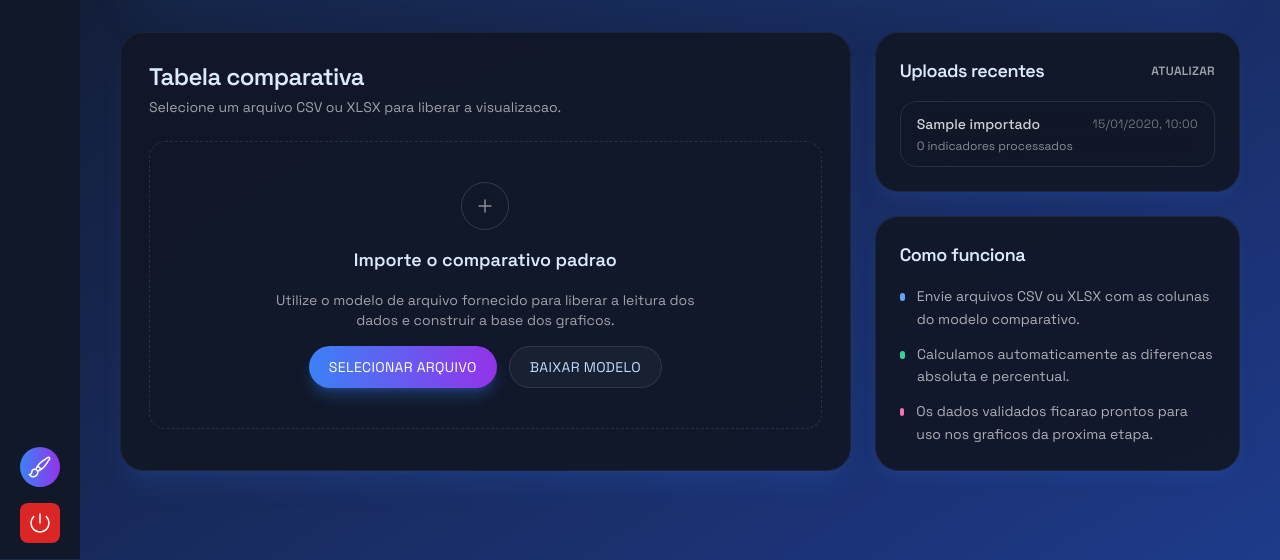
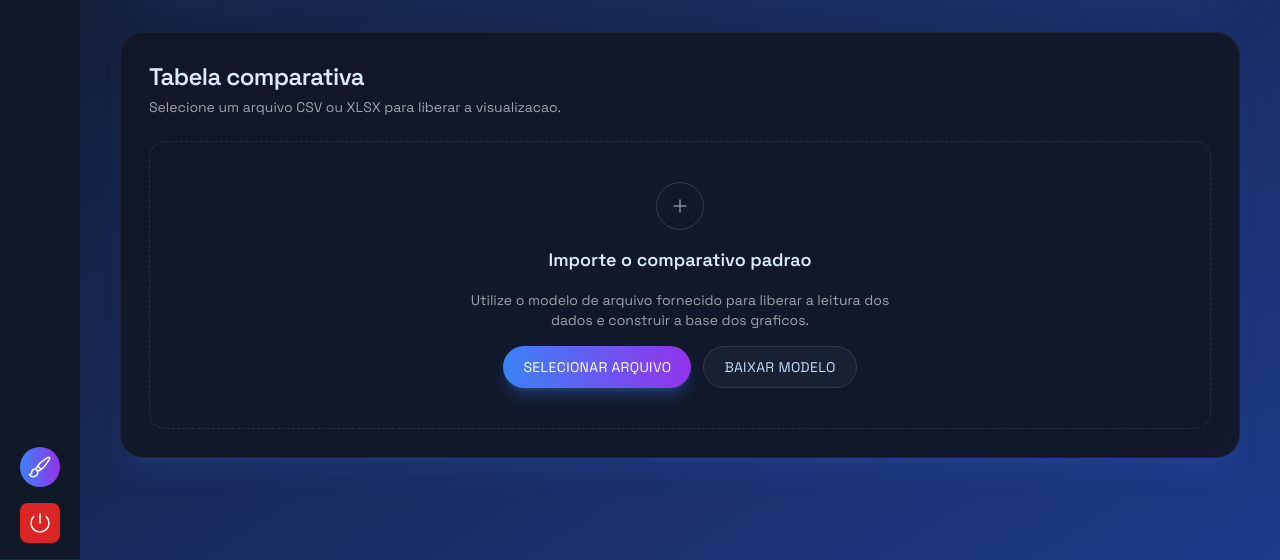
Before and after one commit to A3ON-Tecnologia/dashboard, a Flask app: a page that uses app/templates/workflow_view.html in a window 1280 px wide. Shown: the part 240-800 px from the top of the page. Run offline with Flask 3, Linux system fonts and the light colour scheme; a user stored in the database is signed in; tables that the repository leaves empty hold one stand-in row (values such as "Sample post"); some libraries are stand-ins or nearby versions.

Commit message:
PAGINAÇÃO DE INDICES OK, UPLADO OK

```diff
--- a/app/templates/workflow_view.html
+++ b/app/templates/workflow_view.html
@@ -144,7 +144,7 @@
                     </div>
                 </header>
 
-                <section class="grid lg:grid-cols-[2fr,1fr] gap-6">
+                <section class="space-y-6">
                     <div class="glass-panel {{ theme.modal }} border border-white/5 rounded-3xl p-6 md:p-7 shadow-xl shadow-blue-500/10">
                         <div class="flex flex-col md:flex-row md:items-center md:justify-between gap-4 mb-6">
                             <div>
@@ -160,6 +160,14 @@
                             <button id="createChartBtn" class="hidden {{ theme.buttons.secondary }} px-5 py-2.5 rounded-full text-sm font-semibold tracking-wide uppercase transition-transform duration-300 hover:-translate-y-0.5">
                                 Criar grafico
                             </button>
+                        </div>
+
+                        <div id="paginationWrapper" class="hidden w-full flex-col gap-2 mb-4 text-sm text-white/60 md:flex-row md:items-center md:justify-between">
+                            <span id="paginationInfo" class="text-left md:flex-1"></span>
+                            <div class="flex items-center gap-3 md:justify-end">
+                                <button id="prevPageBtn" class="px-4 py-2 rounded-full border border-white/15 bg-white/5 hover:border-white/30 transition-colors disabled:opacity-40 disabled:cursor-not-allowed">Anterior</button>
+                                <button id="nextPageBtn" class="px-4 py-2 rounded-full border border-white/15 bg-white/5 hover:border-white/30 transition-colors disabled:opacity-40 disabled:cursor-not-allowed">Próximo</button>
+                            </div>
                         </div>
 
                         <div id="tableEmptyState" class="border border-dashed border-white/10 rounded-2xl p-10 text-center space-y-4 {% if processed_data %}hidden{% endif %}">
@@ -198,51 +206,6 @@
                         </div>
                     </div>
 
-                        <div id="paginationWrapper" class="mt-6 hidden items-center justify-between text-xs uppercase tracking-widest text-white/60">
-                            <span id="paginationInfo" class="flex-1"></span>
-                            <div class="flex items-center gap-3">
-                                <button id="prevPageBtn" class="px-4 py-2 rounded-full border border-white/15 bg-white/5 hover:border-white/30 transition-colors disabled:opacity-40 disabled:cursor-not-allowed">Anterior</button>
-                                <button id="nextPageBtn" class="px-4 py-2 rounded-full border border-white/15 bg-white/5 hover:border-white/30 transition-colors disabled:opacity-40 disabled:cursor-not-allowed">Próximo</button>
-                            </div>
-                        </div>
-
-                    <aside class="space-y-6">
-                        <div class="glass-panel {{ theme.modal }} border border-white/5 rounded-3xl p-6 shadow-lg shadow-blue-500/10">
-                            <div class="flex items-center justify-between mb-4">
-                                <h3 class="text-lg font-semibold tracking-tight">Uploads recentes</h3>
-                                <button id="refreshHistoryBtn" class="text-xs font-semibold uppercase tracking-wide text-white/60 hover:text-white/90 transition-colors">
-                                    Atualizar
-                                </button>
-                            </div>
-                            <ul id="historyList" class="space-y-4 text-sm text-white/70">
-                                <li class="text-white/50 text-xs uppercase tracking-wide">
-                                    {% if not arquivo_atual %}
-                                        Nenhum upload realizado ate o momento.
-                                    {% else %}
-                                        Sincronizando registros...
-                                    {% endif %}
-                                </li>
-                            </ul>
-                        </div>
-
-                        <div class="glass-panel {{ theme.modal }} border border-white/5 rounded-3xl p-6 shadow-lg shadow-blue-500/10">
-                            <h3 class="text-lg font-semibold tracking-tight mb-4">Como funciona</h3>
-                            <ul class="space-y-3 text-sm text-white/65 leading-relaxed">
-                                <li class="flex gap-3">
-                                    <span class="h-2 w-2 mt-2 rounded-full bg-blue-400"></span>
-                                    <span>Envie arquivos CSV ou XLSX com as colunas do modelo comparativo.</span>
-                                </li>
-                                <li class="flex gap-3">
-                                    <span class="h-2 w-2 mt-2 rounded-full bg-emerald-400"></span>
-                                    <span>Calculamos automaticamente as diferencas absoluta e percentual.</span>
-                                </li>
-                                <li class="flex gap-3">
-                                    <span class="h-2 w-2 mt-2 rounded-full bg-pink-400"></span>
-                                    <span>Os dados validados ficarao prontos para uso nos graficos da proxima etapa.</span>
-                                </li>
-                            </ul>
-                        </div>
-                    </aside>
                 </section>
             </div>
         </main>
@@ -353,7 +316,7 @@
         let currentArquivo = initialArquivo;
         let fakeProgressInterval = null;
         let currentPage = 1;
-        const rowsPerPage = 10;
+        const rowsPerPage = 5;
 
         function openUploadModal() {
             document.getElementById('uploadModal').classList.remove('hidden');
@@ -463,6 +426,7 @@
                 createChartBtn.classList.add('hidden');
                 tableSubtitle.textContent = 'Selecione um arquivo CSV ou XLSX para liberar a visualizacao.';
                 tbody.innerHTML = '';
+                updatePagination(0, 0, 0, 0);
                 return;
             }
 
@@ -474,8 +438,23 @@
             headPeriodo1.textContent = data.periodo_1_label || 'Periodo 1';
             headPeriodo2.textContent = data.periodo_2_label || 'Periodo 2';
 
+            const totalItems = data.indicadores.length;
+            const totalPages = Math.max(Math.ceil(totalItems / rowsPerPage), 1);
+
+            if (currentPage > totalPages) {
+                currentPage = totalPages;
+            }
+
+            if (currentPage < 1) {
+                currentPage = 1;
+            }
+
+            const startIndex = (currentPage - 1) * rowsPerPage;
+            const endIndexExclusive = startIndex + rowsPerPage;
+            const pageItems = data.indicadores.slice(startIndex, endIndexExclusive);
+
             tbody.innerHTML = '';
-            data.indicadores.forEach((item, index) => {
+            pageItems.forEach((item, index) => {
                 const row = document.createElement('tr');
                 row.className = 'fade-in-up';
                 row.style.animationDelay = `${index * 60}ms`;
@@ -499,6 +478,10 @@
                 `;
                 tbody.appendChild(row);
             });
+
+            const pageStartDisplay = totalItems === 0 ? 0 : startIndex + 1;
+            const pageEndDisplay = totalItems === 0 ? 0 : Math.min(endIndexExclusive, totalItems);
+            updatePagination(totalItems, totalPages, pageStartDisplay, pageEndDisplay);
         }
 
         function formatNumber(value) {
@@ -538,6 +521,7 @@
                 const payload = await response.json();
                 currentData = payload.dados;
                 currentArquivo = payload.arquivo;
+                currentPage = 1;
                 updateUploadInfo();
                 renderTable(currentData);
             } catch (error) {
@@ -547,6 +531,10 @@
         }
 
         async function fetchHistorico() {
+            const historyList = document.getElementById('historyList');
+            if (!historyList) {
+                return;
+            }
             try {
                 const response = await fetch(historicoEndpoint);
                 if (!response.ok) {
@@ -562,6 +550,9 @@
 
         function renderHistorico(itens) {
             const historyList = document.getElementById('historyList');
+            if (!historyList) {
+                return;
+            }
             historyList.innerHTML = '';
 
             if (!Array.isArray(itens) || itens.length === 0) {
@@ -584,6 +575,30 @@
                 `;
                 historyList.appendChild(li);
             });
+        }
+
+        function updatePagination(totalItems, totalPages, startDisplay, endDisplay) {
+            const wrapper = document.getElementById('paginationWrapper');
+            const info = document.getElementById('paginationInfo');
+            const prevBtn = document.getElementById('prevPageBtn');
+            const nextBtn = document.getElementById('nextPageBtn');
+
+            if (!wrapper || !info || !prevBtn || !nextBtn) {
+                return;
+            }
+
+            if (!totalItems || totalItems <= rowsPerPage) {
+                wrapper.classList.add('hidden');
+                info.textContent = '';
+                prevBtn.disabled = true;
+                nextBtn.disabled = true;
+                return;
+            }
+
+            wrapper.classList.remove('hidden');
+            info.textContent = `Mostrando ${startDisplay}-${endDisplay} de ${totalItems} indicadores - Página ${currentPage} de ${totalPages}`;
+            prevBtn.disabled = currentPage <= 1;
+            nextBtn.disabled = currentPage >= totalPages;
         }
 
         function formatDate(timestamp) {
@@ -696,6 +711,7 @@
 
                 currentData = payload.dados_processados;
                 currentArquivo = payload.arquivo;
+                currentPage = 1;
                 renderTable(currentData);
                 updateUploadInfo();
                 refreshData();
@@ -760,11 +776,31 @@
                 showToast('Dados prontos para a etapa de graficos.', 'success');
                 closeGraphModal();
             });
-            document.getElementById('refreshHistoryBtn').addEventListener('click', refreshData);
+            const refreshHistoryBtn = document.getElementById('refreshHistoryBtn');
+            if (refreshHistoryBtn) {
+                refreshHistoryBtn.addEventListener('click', refreshData);
+            }
+            document.getElementById('prevPageBtn').addEventListener('click', () => {
+                if (currentPage > 1) {
+                    currentPage -= 1;
+                    renderTable(currentData);
+                }
+            });
+            document.getElementById('nextPageBtn').addEventListener('click', () => {
+                if (!currentData || !Array.isArray(currentData.indicadores)) {
+                    return;
+                }
+                const totalPages = Math.max(Math.ceil(currentData.indicadores.length / rowsPerPage), 1);
+                if (currentPage < totalPages) {
+                    currentPage += 1;
+                    renderTable(currentData);
+                }
+            });
             prepareEmptyStateTrigger();
         }
 
         function bootstrapView() {
+            currentPage = 1;
             if (currentData) {
                 renderTable(currentData);
             } else {
```
Also changed, not shown: uploads/workflow_4/4_20250929190916_comparativo_indicadores_2024_vs_2025_1.csv (added, +16 -0 lines), uploads/workflow_4/4_20250929190926_comparativo_indicadores_2024_vs_2025_1.csv (added, +16 -0 lines), uploads/workflow_5/5_20250929191446_comparativo_indicadores_2024_vs_2025.csv (added, +16 -0 lines).
